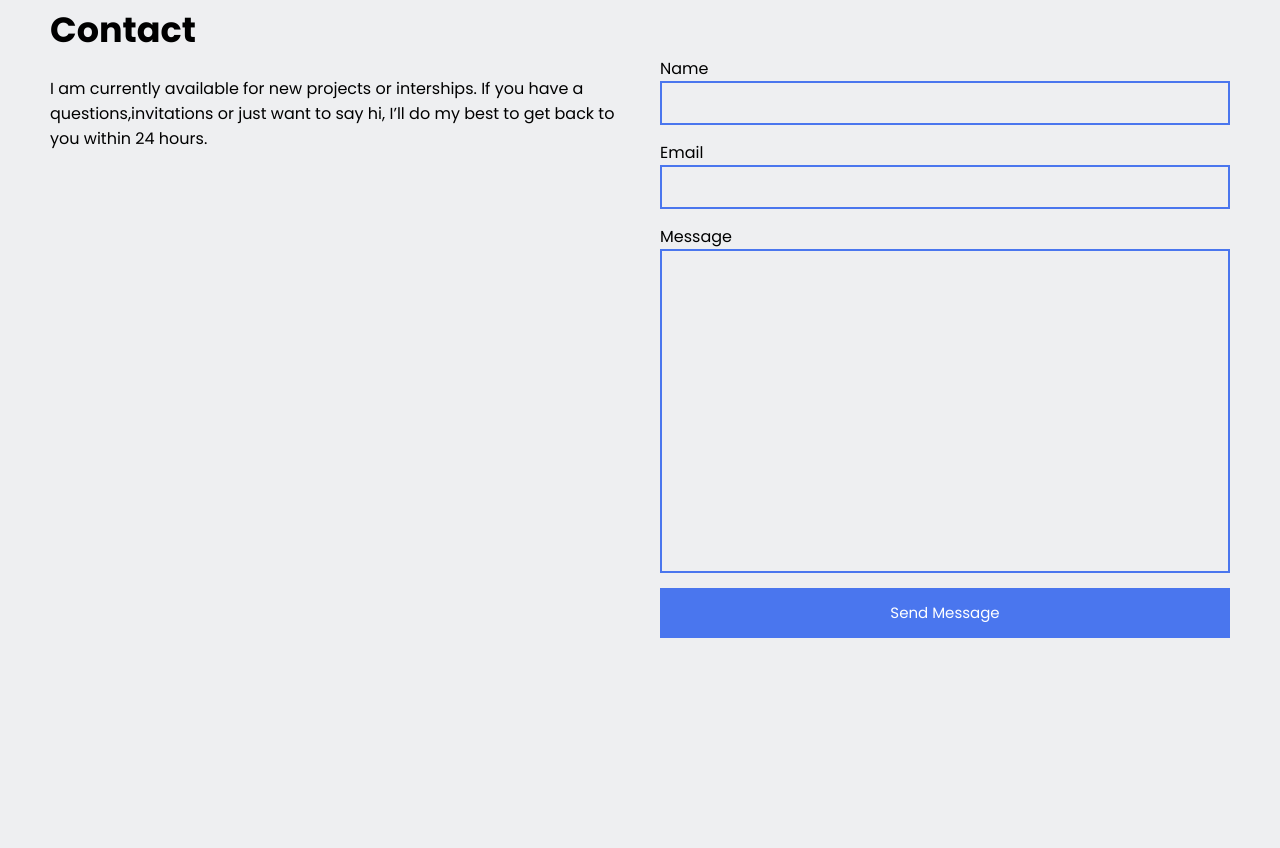
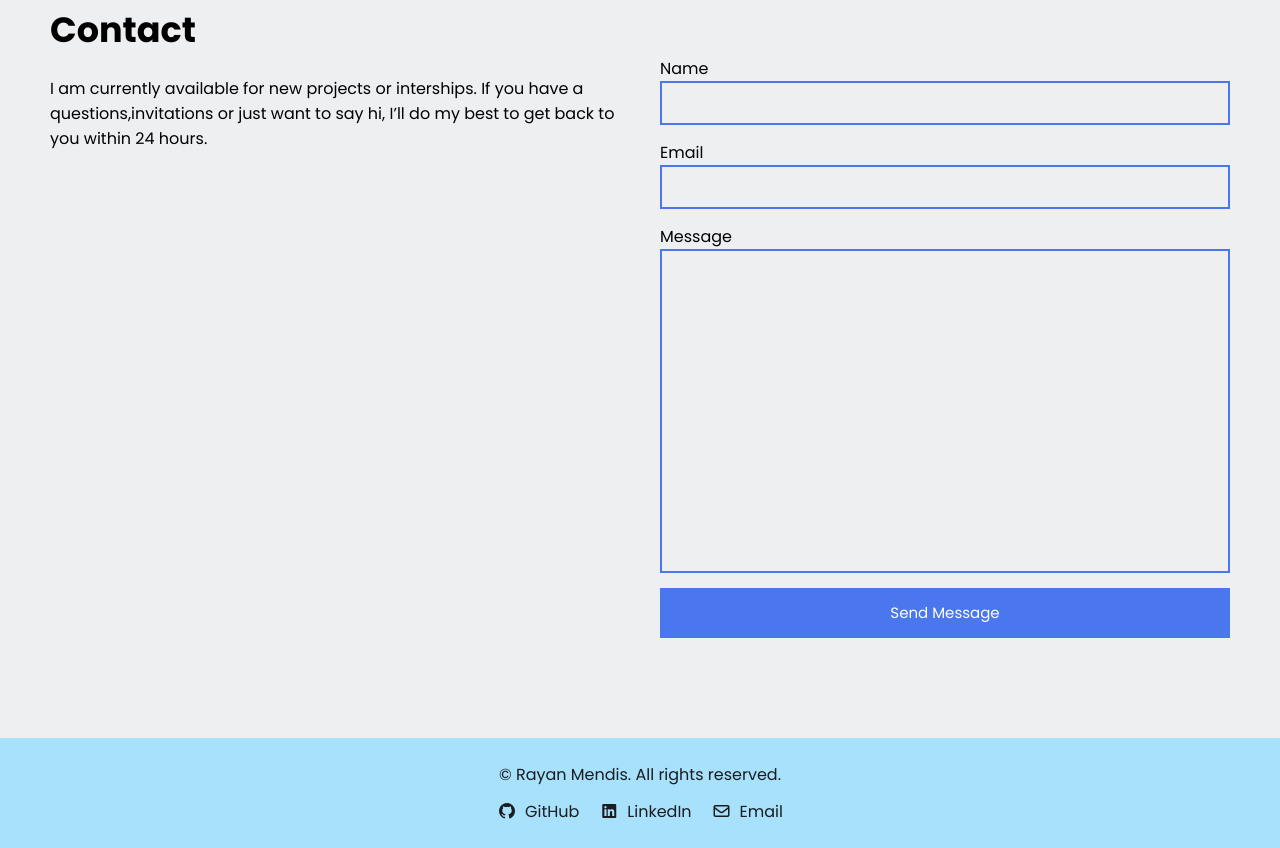
Before and after one commit to RayanMendis56/MyPortfolio, a plain HTML site: page index.html in a window 1280 px wide. Shown: the part 3257-4105 px from the top of the page. Before the commit the page ends 3995 px from the top, so only its background shows below. Drawn offline with Linux system fonts and the light colour scheme.

Commit message:
Add portfolio footer Co-authored-by: Copilot <223556219+Copilot@users.noreply.github.com>

```diff
--- a/assets/css/style.css
+++ b/assets/css/style.css
@@ -465,6 +465,35 @@ resize: none;
     filter: brightness(0.7);
 }
 
+.site-footer{
+    padding: 24px 20px;
+    color: var(--text-color);
+    background-color: var(--navbar-color);
+    text-align: center;
+}
+.footer-links{
+    display: flex;
+    justify-content: center;
+    flex-wrap: wrap;
+    gap: 20px;
+    margin-top: 12px;
+}
+.footer-links a{
+    display: inline-flex;
+    align-items: center;
+    gap: 8px;
+    color: var(--text-color);
+    transition: color 0.2s ease, transform 0.2s ease;
+}
+.footer-links a:hover{
+    color: var(--link-color);
+    transform: translateY(-2px);
+}
+.footer-links a:focus-visible{
+    outline: 2px solid var(--link-color);
+    outline-offset: 4px;
+}
+
 @media (max-width:850px){
     .hero-section{
         margin: 0 30px;
--- a/index.html
+++ b/index.html
@@ -383,6 +383,23 @@
                 </div>
             </section>
         </main>
+        <footer class="site-footer">
+            <p>&copy; Rayan Mendis. All rights reserved.</p>
+            <div class="footer-links">
+                <a href="https://github.com/RayanMendis56" target="_blank" rel="noopener noreferrer">
+                    <i class="fa-brands fa-github" aria-hidden="true"></i>
+                    <span>GitHub</span>
+                </a>
+                <a href="https://www.linkedin.com/in/rayan-mendis/" target="_blank" rel="noopener noreferrer">
+                    <i class="fa-brands fa-linkedin" aria-hidden="true"></i>
+                    <span>LinkedIn</span>
+                </a>
+                <a href="mailto:rayanmendis02@gmail.com">
+                    <i class="fa-regular fa-envelope" aria-hidden="true"></i>
+                    <span>Email</span>
+                </a>
+            </div>
+        </footer>
         <script src="assets/javascript/app.js"></script>
     </body>
 </html>
```
